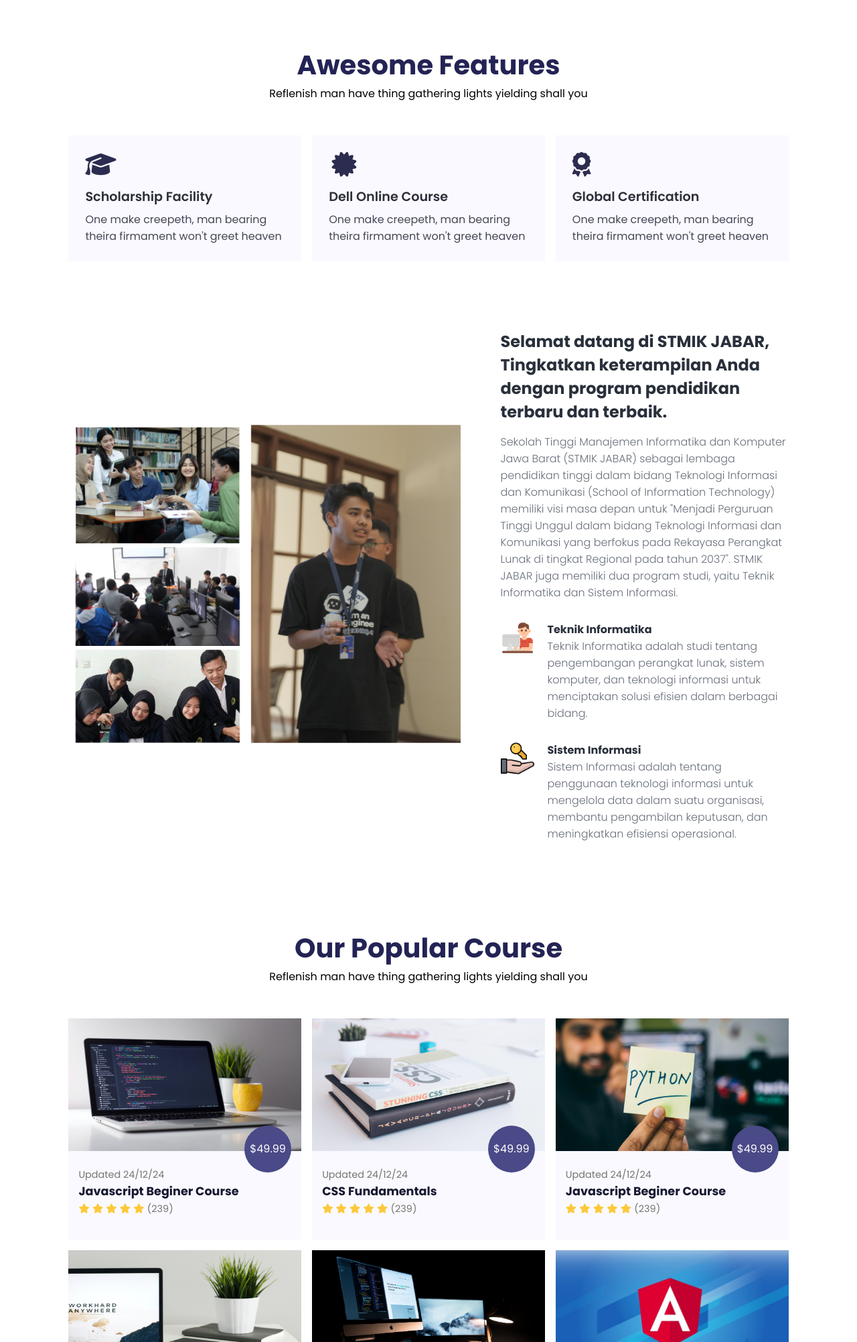
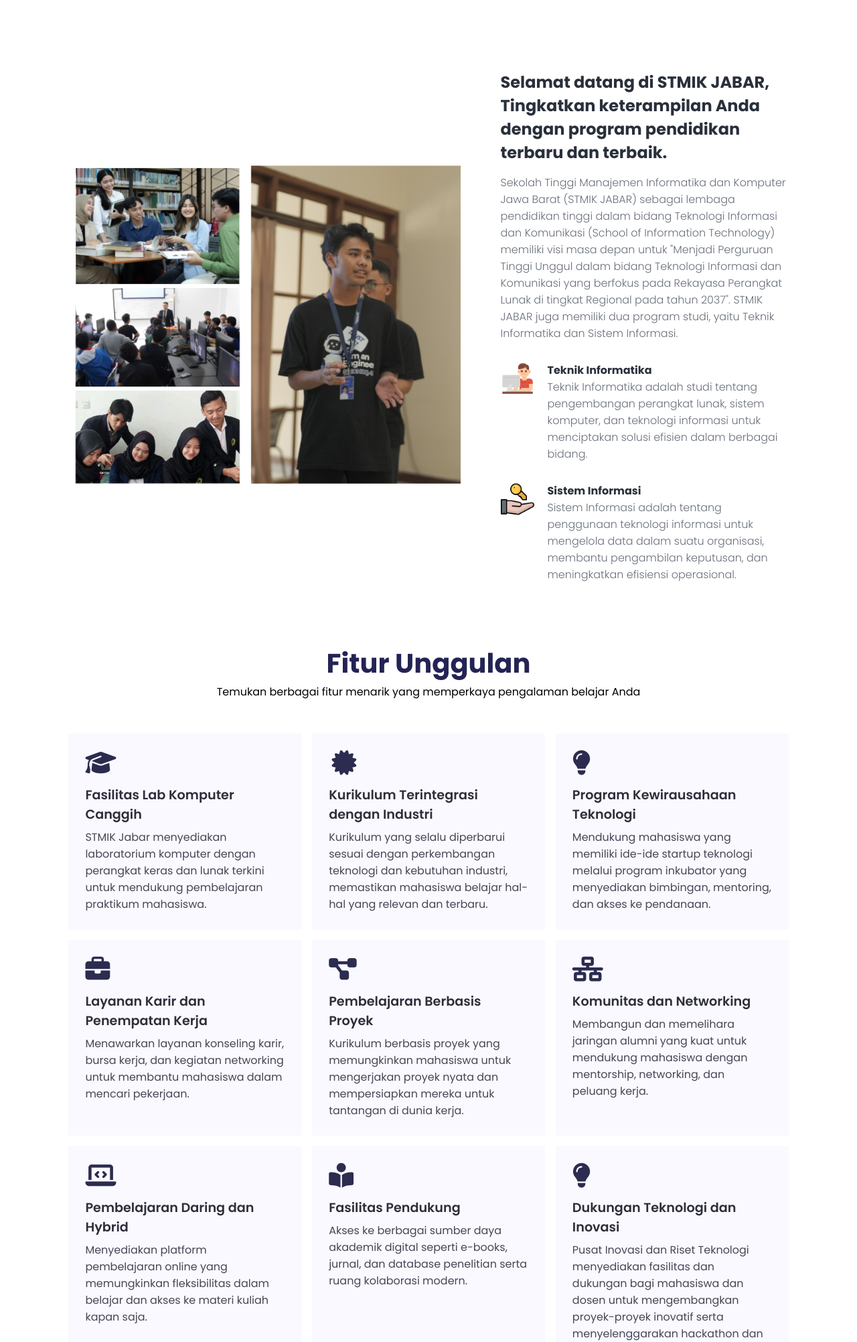
Before and after one commit to insa21/stmik-web-design, a plain HTML site: page index.html in a window 1280 px wide. Shown: the part 797-2800 px from the top of the page at 67% size. Drawn offline with Linux system fonts and the light colour scheme; grey boxes are pictures that could not be loaded.

Commit message:
add fitur and comment

```diff
--- /dev/null
+++ b/index.css
@@ -0,0 +1,39 @@
+.agenda {
+  width: 100%;
+  max-width: 800px;
+  margin: 0 auto;
+  padding: 20px;
+  background-color: #f2f2f2;
+  border-radius: 5px;
+}
+
+.agenda h2 {
+  text-align: center;
+  margin-bottom: 20px;
+}
+
+.agenda ul {
+  list-style: none;
+  padding: 0;
+  margin: 0;
+}
+
+.agenda li {
+  background-color: #fff;
+  padding: 15px;
+  margin-bottom: 10px;
+  border-radius: 5px;
+  box-shadow: 0 2px 5px rgba(0, 0, 0, 0.1);
+}
+
+.agenda h3 {
+  margin: 0;
+}
+
+.agenda p {
+  margin: 5px 0;
+}
+
+.agenda span {
+  font-weight: bold;
+}
--- a/index.html
+++ b/index.html
@@ -12,6 +12,7 @@
     integrity="sha512-SnH5WK+bZxgPHs44uWIX+LLJAJ9/2PkPKZ5QiAj6Ta86w+fsb2TkcmfRyVX3pBnMFcV7oQPJkl9QevSCWr3W6A=="
     crossorigin="anonymous" referrerpolicy="no-referrer" />
   <link rel="stylesheet" href="style.css">
+  <link rel="stylesheet" href="index.css">
 </head>
 
 <body>
@@ -39,31 +40,6 @@
     <!--Benner Utama  -->
     <section id="home">
       <video src="images/stmik/banner.mp4" autoplay loop muted></video>
-    </section>
-
-
-    <!-- Features -->
-    <section id="features">
-      <h1>Awesome Features</h1>
-      <p>Reflenish man have thing gathering lights yielding shall you</p>
-      <div class="fea-base">
-        <div class="fea-box">
-          <i class="fas fa-graduation-cap"></i>
-          <h3>Scholarship Facility</h3>
-          <p>One make creepeth, man bearing theira firmament won't greet heaven</p>
-        </div>
-        <div class="fea-box">
-          <i class="fas fa-file-certificate"></i>
-          <i class="fas fa-certificate"></i>
-          <h3>Dell Online Course</h3>
-          <p>One make creepeth, man bearing theira firmament won't greet heaven</p>
-        </div>
-        <div class="fea-box">
-          <i class="fas fa-award"></i>
-          <h3>Global Certification</h3>
-          <p>One make creepeth, man bearing theira firmament won't greet heaven</p>
-        </div>
-      </div>
     </section>
 
     <!-- Pendidikan -->
@@ -99,6 +75,89 @@
       </div>
     </section>
 
+
+    <!-- Features -->
+    <section id="features">
+      <h1>Fitur Unggulan</h1>
+      <p>Temukan berbagai fitur menarik yang memperkaya pengalaman belajar Anda</p>
+      <div class="fea-base">
+        <div class="fea-box">
+          <i class="fas fa-graduation-cap"></i>
+          <h3>Fasilitas Lab Komputer Canggih</h3>
+          <p>STMIK Jabar menyediakan laboratorium komputer dengan perangkat keras dan lunak terkini untuk mendukung
+            pembelajaran praktikum mahasiswa.</p>
+        </div>
+        <div class="fea-box">
+          <i class="fas fa-file-certificate"></i>
+          <i class="fas fa-certificate"></i>
+          <h3>Kurikulum Terintegrasi dengan Industri</h3>
+          <p>Kurikulum yang selalu diperbarui sesuai dengan perkembangan teknologi dan kebutuhan industri, memastikan
+            mahasiswa belajar hal-hal yang relevan dan terbaru.</p>
+        </div>
+        <!-- <div class="fea-box">
+          <i class="fas fa-award"></i>
+          <h3>Program Sertifikasi Profesi</h3>
+          <p>STMIK Jabar menawarkan program sertifikasi yang diakui secara internasional seperti Cisco, Microsoft, dan
+            lainnya untuk meningkatkan daya saing lulusan di pasar kerja.</p>
+        </div> -->
+        <div class="fea-box">
+          <i class="fas fa-lightbulb"></i>
+          <h3>Program Kewirausahaan Teknologi</h3>
+          <p>Mendukung mahasiswa yang memiliki ide-ide startup teknologi melalui program inkubator yang menyediakan
+            bimbingan, mentoring, dan akses ke pendanaan.</p>
+        </div>
+        <!-- <div class="fea-box">
+          <i class="fas fa-users"></i>
+          <h3>Pengembangan Soft Skills</h3>
+          <p>Workshop dan seminar yang fokus pada pengembangan soft skills seperti manajemen proyek, komunikasi efektif,
+            dan kepemimpinan.</p>
+        </div> -->
+        <div class="fea-box">
+          <i class="fas fa-briefcase"></i>
+          <h3>Layanan Karir dan Penempatan Kerja</h3>
+          <p>Menawarkan layanan konseling karir, bursa kerja, dan kegiatan networking untuk membantu mahasiswa dalam
+            mencari pekerjaan.</p>
+        </div>
+
+        <!-- Hidden -->
+        <div class="fea-box">
+          <i class="fas fa-project-diagram"></i>
+          <h3>Pembelajaran Berbasis Proyek</h3>
+          <p>Kurikulum berbasis proyek yang memungkinkan mahasiswa untuk mengerjakan proyek nyata dan mempersiapkan
+            mereka untuk tantangan di dunia kerja.</p>
+        </div>
+        <div class="fea-box">
+          <i class="fas fa-network-wired"></i>
+          <h3>Komunitas dan Networking</h3>
+          <p>Membangun dan memelihara jaringan alumni yang kuat untuk mendukung mahasiswa dengan mentorship, networking,
+            dan peluang kerja.</p>
+        </div>
+        <div class="fea-box">
+          <i class="fas fa-laptop-code"></i>
+          <h3>Pembelajaran Daring dan Hybrid</h3>
+          <p>Menyediakan platform pembelajaran online yang memungkinkan fleksibilitas dalam belajar dan akses ke materi
+            kuliah kapan saja.</p>
+        </div>
+        <div class="fea-box">
+          <i class="fas fa-book-reader"></i>
+          <h3>Fasilitas Pendukung</h3>
+          <p>Akses ke berbagai sumber daya akademik digital seperti e-books, jurnal, dan database penelitian serta ruang
+            kolaborasi modern.</p>
+        </div>
+        <!-- <div class="fea-box">
+          <i class="fas fa-school"></i>
+          <h3>Program Kampus Merdeka</h3>
+          <p>Implementasi program MBKM memberikan mahasiswa kebebasan untuk belajar di luar kampus selama 1-2 semester
+            melalui magang, proyek riset, studi independen, atau pertukaran mahasiswa.</p>
+        </div> -->
+        <div class="fea-box">
+          <i class="fas fa-lightbulb"></i>
+          <h3>Dukungan Teknologi dan Inovasi</h3>
+          <p>Pusat Inovasi dan Riset Teknologi menyediakan fasilitas dan dukungan bagi mahasiswa dan dosen untuk
+            mengembangkan proyek-proyek inovatif serta menyelenggarakan hackathon dan coding bootcamp secara rutin.</p>
+        </div>
+      </div>
+    </section>
 
 
     <!-- Courses -->
@@ -360,6 +419,7 @@
       nav.classList.remove('active');
     });
   </script>
+
 </body>
 
 </html>
--- a/style.css
+++ b/style.css
@@ -185,7 +185,6 @@ nav .navigation ul li a:hover {
   color: #FDC93B;
   background-color: #fff;
 }
-
 /* Features */
 
 #features {
```
Also changed, not shown: test.html (added).
